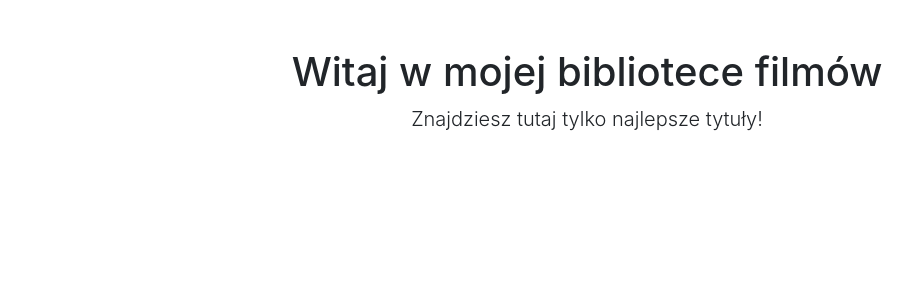
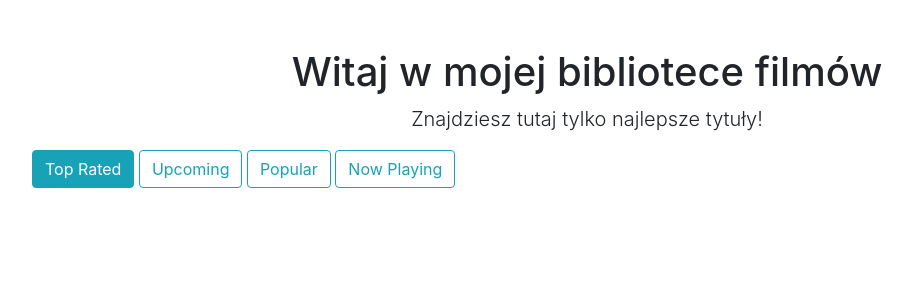
Before and after one commit to przemekkot/movies_catalogue, a Flask app: page /?list_type=top_rated in a window 1280 px wide. Shown: the part 56-356 px from the top of the page, without its empty margins (53-965 px from the left). Run offline with Flask 2, Linux system fonts and the light colour scheme; data that the repository does not hold is empty; some libraries are stand-ins or nearby versions.

Commit message:
Code fix for available_lists list in 3 files

```diff
--- a/main.py
+++ b/main.py
@@ -10,8 +10,11 @@ app = Flask(__name__)
 @app.route('/')
 def homepage():
     selected_list = request.args.get('list_type', "popular")
+    available_lists = ["top_rated", "upcoming", "popular", "now_playing"]
+    if selected_list not in available_lists:
+        selected_list = "popular"
     movies = tmdb_client.get_movies(how_many=8, list_type=selected_list)
-    return render_template("homepage.html", movies=movies, current_list=selected_list)
+    return render_template("homepage.html", movies=movies, current_list=selected_list, available_lists=available_lists)
 
 
 @app.context_processor
--- a/templates/homepage.html
+++ b/templates/homepage.html
@@ -5,12 +5,12 @@
         <h1 class="mt-5">Witaj w mojej bibliotece filmów</h1>
         <p class="lead">Znajdziesz tutaj tylko najlepsze tytuły!</p>
     </div>
-    {% for list_type in available_lists %} {% if list_type == current_list %}
     <div class="col-lg-12 mb-4">
-        <a href="{{ url_for('homepage', list_type=list_type) }}" class="btn btn-outline-info active">{{ list_type.title()|replace("_", " ") }}</a> {% else %}
-        <a href="{{ url_for('homepage', list_type=list_type) }}" class="btn btn-outline-info">{{ list_type.title()|replace("_", " ") }}</a>
+        {% for list_type in available_lists %} {% if list_type == current_list %}
+        <a href="{{ url_for('homepage', list_type=list_type) }}" class="btn btn-outline-info active">{{ list_type.title().replace("_", " ") }}</a> {% else %}
+        <a href="{{ url_for('homepage', list_type=list_type) }}" class="btn btn-outline-info">{{ list_type.title().replace("_", " ") }}</a> {% endif %} {% endfor %}
     </div>
-    {% endif %} {% endfor %} {% for movie in movies %}
+    {% for movie in movies %}
     <div class="col-lg-3 col-md-6 mb-4">
         <div class="card h-100">
             <img class="card-img-top" src="{{tmdb_image_url(movie.poster_path,'w780')}}" alt="">
--- a/tmdb_client.py
+++ b/tmdb_client.py
@@ -3,7 +3,6 @@ import requests
 import random
 from random import shuffle
 
-available_lists = ['latest', 'top_rated', 'upcoming', 'popular', 'now_playing']
 
 def get_popular_movies():
     endpoint = "https://api.themoviedb.org/3/movie/popular"
```
